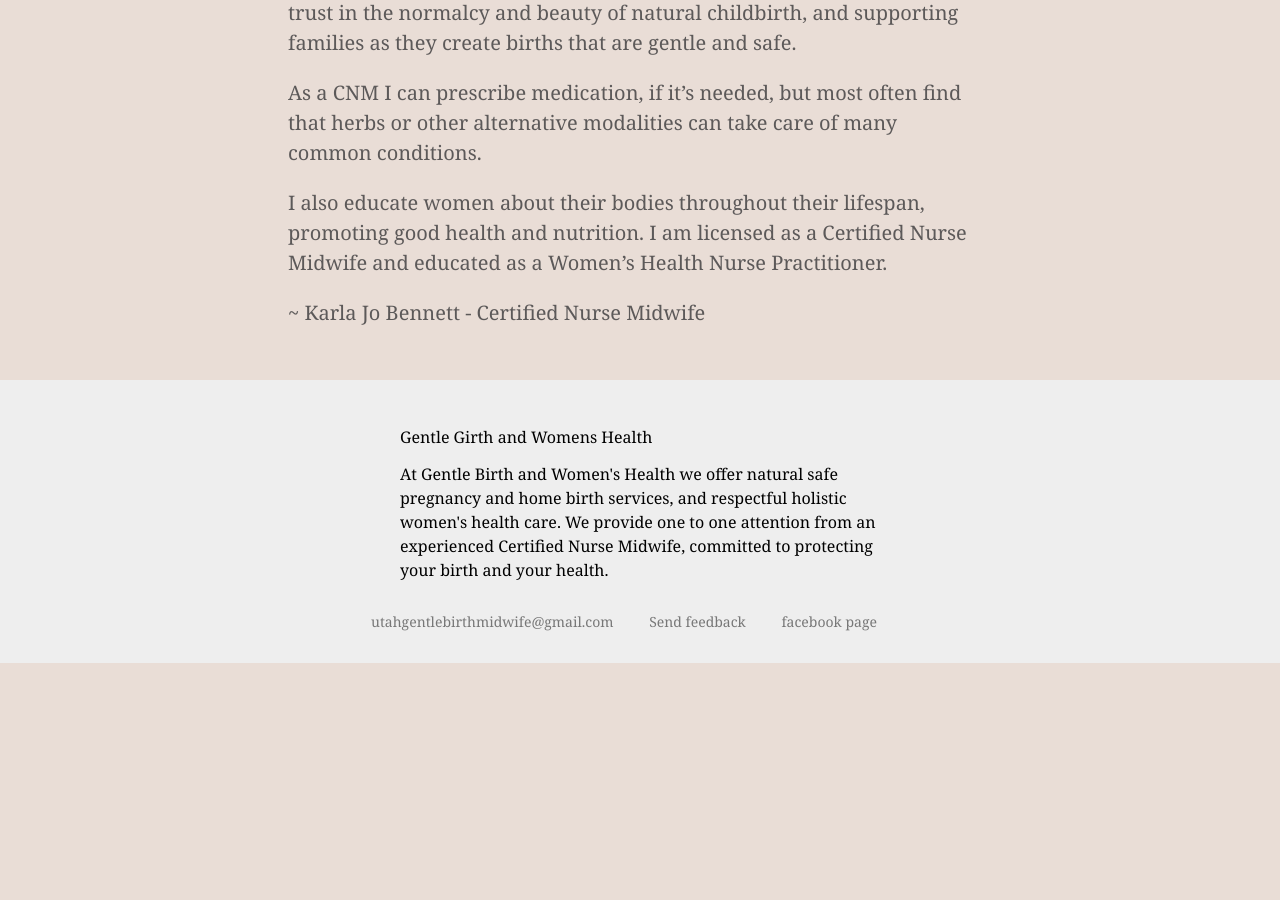
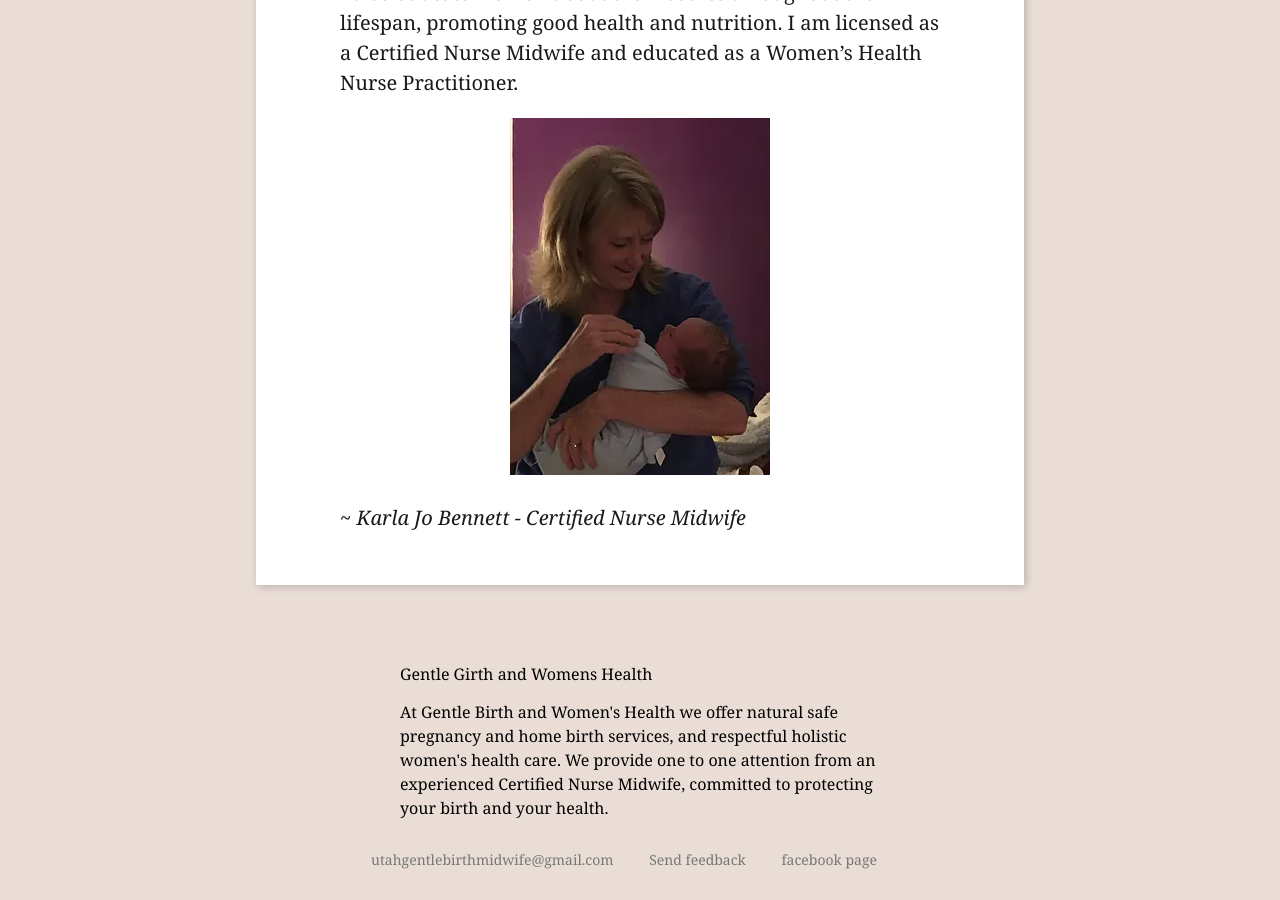
Before and after one commit to justgage/gentlebirth, a Jekyll site: the page built from _pages/about.markdown, in a window 1280 px wide and 900 px high, scrolled down 1463 px. Built offline with Jekyll 4.4.1, drawn with Linux system fonts in a browser that asks for light colours; before the commit the page ends 2126 px from its top, so only the background shows below that; some of the changed text lies outside the part shown.

Commit message:
change design of pages

```diff
--- a/_includes/footer.html
+++ b/_includes/footer.html
@@ -1,4 +1,4 @@
-<footer class="pv4 ph3 ph5-ns tc serif bg-light-gray">
+<footer class="pv4 ph3 ph5-ns tc serif">
   {% if site.twitter_username %}
     <a class="link dim gray dib h2 w2 br-100 mr3 " href="https://twitter.com/{{site.twitter_username}}" title="twitter username">
       <svg data-icon="twitter" viewBox="0 0 32 32" style="fill:currentcolor">
--- a/_includes/header-normal.html
+++ b/_includes/header-normal.html
@@ -1,20 +1,24 @@
 <header class="serif">
-    <div class="bg-gray pb4 pb5-m pb6-l">
+    <div class="mw7 center">
       <nav class="dt w-100 mw8 center">
         <div class="dtc v-mid">
-          <a href="{{ "/" | relative_url}}" class="f6 fw4 hover-black no-underline black-70 dn dib-ns pv2 ph3"><strong>{{ site.title | escape }}</strong></a>
+          <a href="{{ "/" | relative_url}}" class="f6 fw4 hover-black no-underline black-70 dib-ns pv2 ph3 grow">
+            <img src="/assets/images/logo.png" alt="{{ site.title | escape }}"/>
+          </a>
         </div>
         <div class="dtc v-mid tr pa3">
           {% for my_page in site.pages %}
             {% if my_page.title %}
-            <a class="f6 fw4 hover-black no-underline black-70 dn dib-ns pv2 ph3" href="{{ my_page.url | relative_url }}">{{ my_page.title | escape }}</a>
+            <a class="f5 fw4 hover-white br-pill bg-animate hover-bg-dark-gray no-underline black-70 db dib-ns pv2 ph3" href="{{ my_page.url | relative_url }}">{{ my_page.title | escape }}</a>
             {% endif %}
           {% endfor %}
-          <a class="f6 fw4 hover-black no-underline black-70 dib ml2 pv2 ph3 ba" href="/" >Make an Appointment</a>
+          <a class="f6 fw4 hover-white no-underline bg-animate hover-bg-dark-gray black-70 db dib-ns ml2 mv mv21 pv2 ph3 ba" href="/" >
+            Make an Appointment
+          </a>
         </div>
       </nav>
-      <div class="tc-l mt4 mt5-m mt6-l ph3 ">
-        <h1 class="f2 f1-l fw2 white mb0 lh-title">
+      <div class="tc ph3">
+        <h1 class="f2 f1-l fw2 near-black mv4 lh-title">
           {% if page.title %}
             {{page.title}}
           {% else %}
--- a/_layouts/page.html
+++ b/_layouts/page.html
@@ -9,8 +9,8 @@
     {% include header-normal.html %}
     </header>
 
-    <article class="near-black post mw7 center serif f4-ns f5 mt4 ph4 pv4">
-      <div class="post-content measure measure-wide-l lh-copy">
+    <article class="bg-white shadow-4 mb4 black-90 post mw7 center serif f4-ns f5 pa4">
+      <div class="post-content center measure lh-copy">
         {{ content }}
       </div>
     </article>
--- a/_pages/about.markdown
+++ b/_pages/about.markdown
@@ -4,7 +4,7 @@
 layout: page
 ---
 
-![karla-holding-baby.webp](/uploads/karla-holding-baby.webp)
+![karla-holding-baby-wide.webp](/uploads/karla-baby-wide.webp)
 
 I fell in love with the process of birth while giving birth to my own 6 children, and as labor support for my family and friends.
 
@@ -22,4 +22,7 @@
 
 I also educate women about their bodies throughout their lifespan, promoting good health and nutrition.   I am licensed as a Certified Nurse Midwife and educated as a Women's Health Nurse Practitioner.
 
-\~ Karla Jo Bennett - Certified Nurse Midwife
+{: .tc}
+![karla-holding-baby.webp](/uploads/karla-holding-baby.webp)
+
+\~ _Karla Jo Bennett - Certified Nurse Midwife_
```
Also changed, not shown: _uploads/karla-baby-wide.webp (added), assets/images/logo.png (added), 10 other files.
